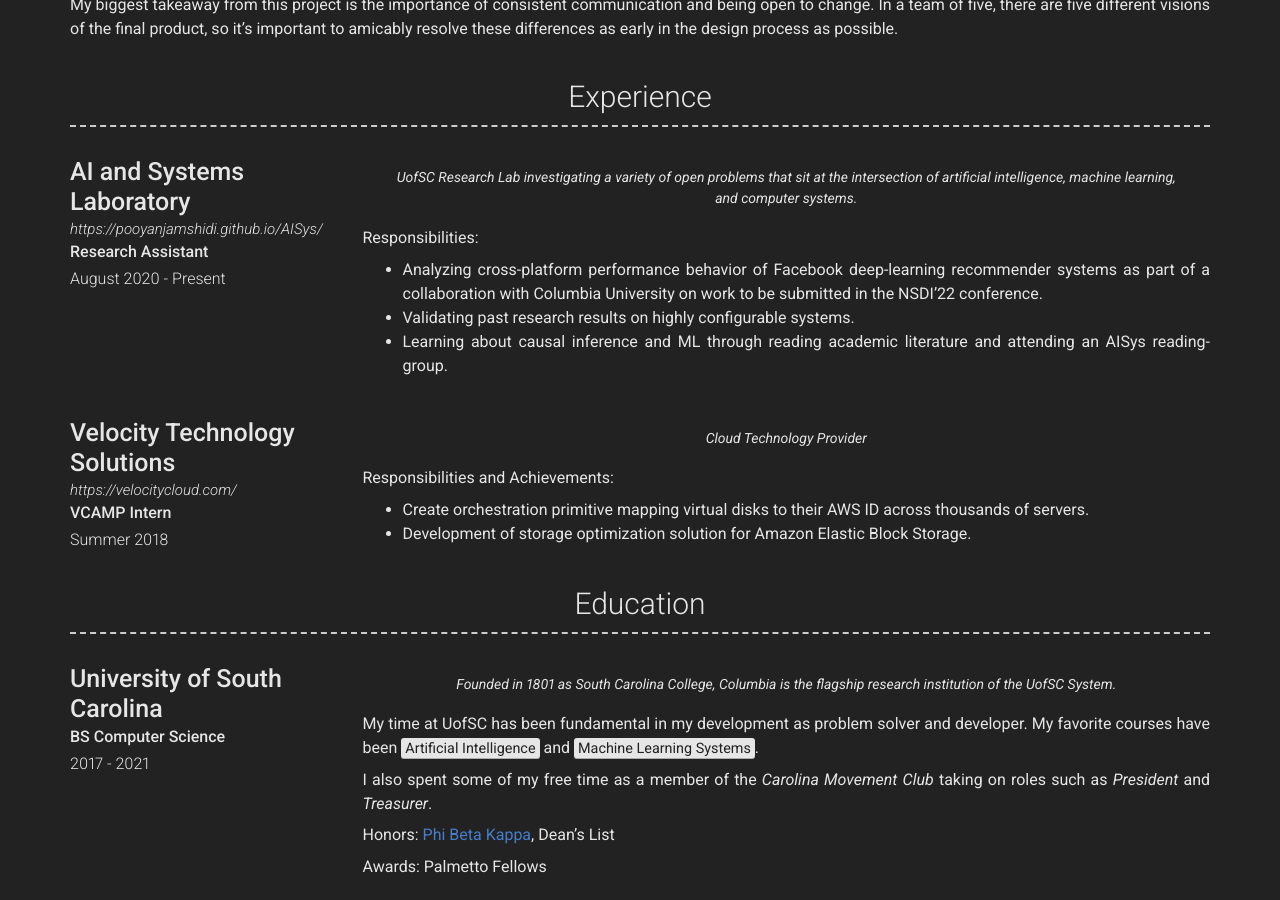
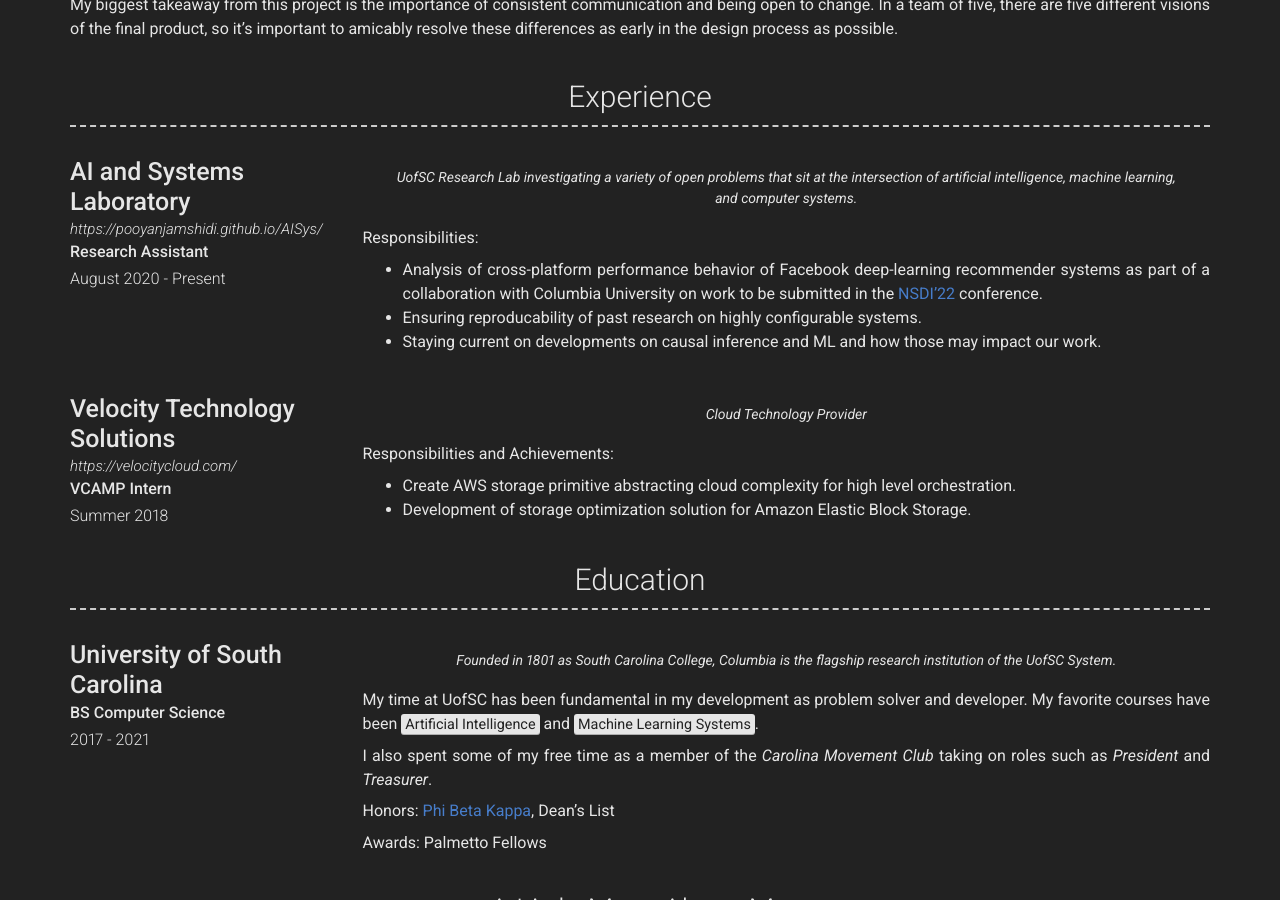
Before and after one commit to cjshearer/modern-hugo-resume, a Jekyll site: the page built from index.md, in a window 1280 px wide and 900 px high, scrolled down 851 px. Built offline with Jekyll 4.4.1, drawn with Linux system fonts in a browser that asks for light colours; nearby versions of some CDN libraries.

Commit message:
rewording

```diff
--- a/_data/experience.yml
+++ b/_data/experience.yml
@@ -10,12 +10,13 @@
     computer systems.
   description: | # this will include new lines to allow paragraphs
     Responsibilities:
-      - Analyzing cross-platform performance behavior of Facebook deep-learning
+      - Analysis of cross-platform performance behavior of Facebook deep-learning
         recommender systems as part of a collaboration with Columbia University
-        on work to be submitted in the NSDI'22 conference.
-      - Validating past research results on highly configurable systems.
-      - Learning about causal inference and ML through reading academic
-        literature and attending an AISys reading-group.
+        on work to be submitted in the [NSDI'22](https://usenix.org/conference/nsdi22)
+        conference.
+      - Ensuring reproducability of past research on highly configurable systems.
+      - Staying current on developments on  causal inference and ML and how
+        those may impact our work.
 
 - layout: left
   company: Velocity Technology Solutions
@@ -26,7 +27,7 @@
     Cloud Technology Provider
   description: | # this will include new lines to allow paragraphs
     Responsibilities and Achievements:
-    - Create orchestration primitive mapping virtual disks to their AWS ID
-      across thousands of servers.
+    - Create AWS storage primitive abstracting cloud complexity for high level
+      orchestration.
     - Development of storage optimization solution
       for Amazon Elastic Block Storage.
```
